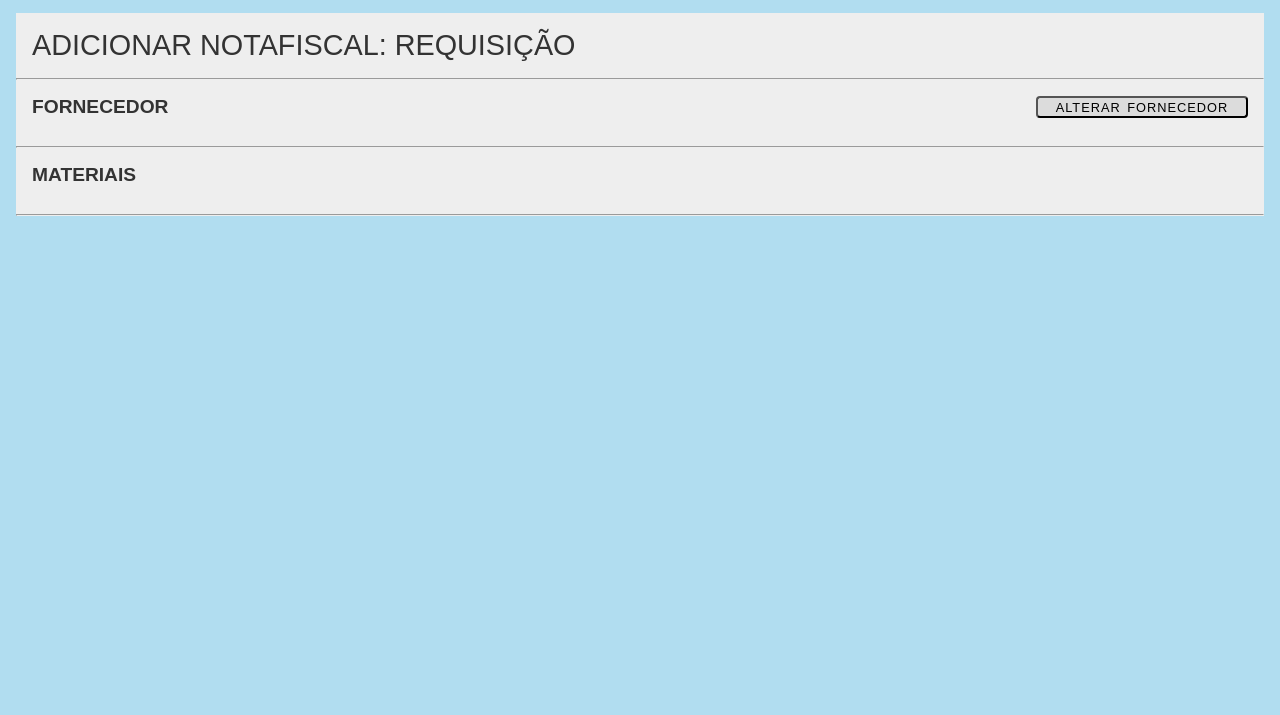
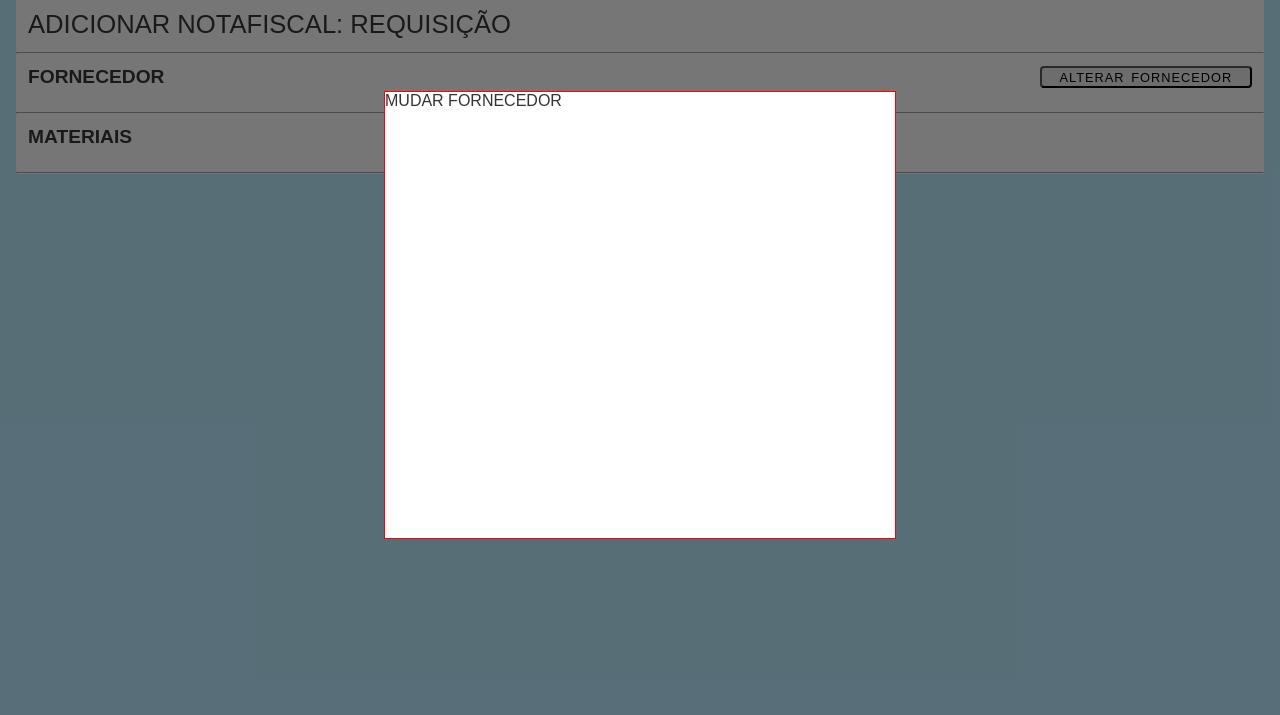
Before and after one commit to FerreiraPedroo/mxm_front, a website: page public/requisicao-adicionar-nota-fiscal.html in a window 1280 px wide. Shown: the part 85-800 px from the top of the page. Drawn offline with Linux system fonts and the light colour scheme.

Commit message:
update: front

```diff
--- a/public/assets/css/layout.css
+++ b/public/assets/css/layout.css
@@ -8,4 +8,5 @@ main {
     display: flex;
     flex-direction: column;
     padding: 16px;
+    //background-color: #eee;
 }
--- a/public/assets/css/requisicao-adicionar-notafiscal.css
+++ b/public/assets/css/requisicao-adicionar-notafiscal.css
@@ -1,46 +1,47 @@
 main {}
 
+/*///////////////////////////////////////////////////////////////////
+// TITULO DA PÁGINA //////////////////////////////////////////////*/
+#head {
+
+}
 #titulo {
  display: flex;
  flex-direction: column;
- gap: 16px;
+  gap: 12px;
 }
-
 #titulo-box {
  font-size: 1.8rem;
  background-color: #eee;
- padding: 16px;
+ padding: 12px;
+ border-radius: 8px 8px 0 0;
 }
-
-#titulo-box span {
+#titulo-text {
+ font-size: 1.6rem;
+}
+#titulo-text span {
  font-size: 1.8rem;
  font-weight: bold;
  padding: 12px;
 }
 
-
-
-
-
-
+/*///////////////////////////////////////////////////////////////////
+// INFORMAÇÕES DO FORNECEDOR SELECIONADO //////////////////////////*/
 #fornecedores-sessao {
  display: flex;
  flex-direction: column;
  background-color: #eee;
- padding: 16px;
+ padding: 12px;
  gap: 12px;
 }
-
 .fornecedores-head-box {
  display: flex;
 }
-
 .fornecedores-head-title {
  width: 100%;
  font-size: 1.2rem;
  font-weight: bold;
 }
-
 #fornecedor-alterar-botao {
  width: 256px;
  background-color: gainsboro;
@@ -52,12 +53,9 @@ main {}
  border-width: 2px;
  cursor: pointer;
 }
-
 #fornecedor-selecionado {
  display: flex;
 }
-
-
 .fornecedor-selecionado-box {
  display: flex;
  align-items: center;
@@ -68,12 +66,10 @@ main {}
  gap: 12px;
  user-select: none;
 }
-
 .fornecedor-selecionado-imagem {
  width: 64px;
  height: 64px;
 }
-
 .fornecedor-selecionado-nome {
  width: 100%;
  font-size: 1.2rem;
@@ -81,8 +77,30 @@ main {}
 
 
 
+/*///////////////////////////////////////////////////////////////////
+// MODAL ALTERAR FORNECEDOR ///////////////////////////////////////*/
 
+#modal {
+ position: absolute;
+ top: 0px;
+ left: 0px;
 
+ width: 100%;
+ height: 100%;
+
+ display: flex;
+ justify-content: center;
+ align-items: center;
+
+ background-color: rgba(0,0,0, 0.5);
+}
+.modal-conteudo {
+ position: relative;
+ width: 512px;
+ height: 448px;
+ background-color: #FFF;
+ border: 1px solid red;
+}
 
 
 
@@ -94,13 +112,13 @@ main {}
 } */
 
 
-
-
+/*///////////////////////////////////////////////////////////////////
+// LISTA DE ITENS PENDENTES ///////////////////////////////////////*/
 #items-container {
  display: flex;
  flex-direction: column;
  background-color: #eee;
- padding: 16px;
+ padding: 12px;
  gap: 12px;
 }
 
--- a/public/assets/script/requisicao-adicionar-nota-fiscal.js
+++ b/public/assets/script/requisicao-adicionar-nota-fiscal.js
@@ -91,7 +91,7 @@
 async function principal() {
  const requisicaoInfo = await carregarRequisicao();
  await carregarEventsListeners();
+}
 
 
-}
 principal();
--- a/public/requisicao-adicionar-nota-fiscal.html
+++ b/public/requisicao-adicionar-nota-fiscal.html
@@ -21,7 +21,7 @@
   </nav>
  </header>
 
- <div class="modal">
+ <div id="modal">
   <div class="modal-conteudo">
    <p class="modal-titulo">MUDAR FORNECEDOR</p>
    <div id="modal-lista"></div>
```
